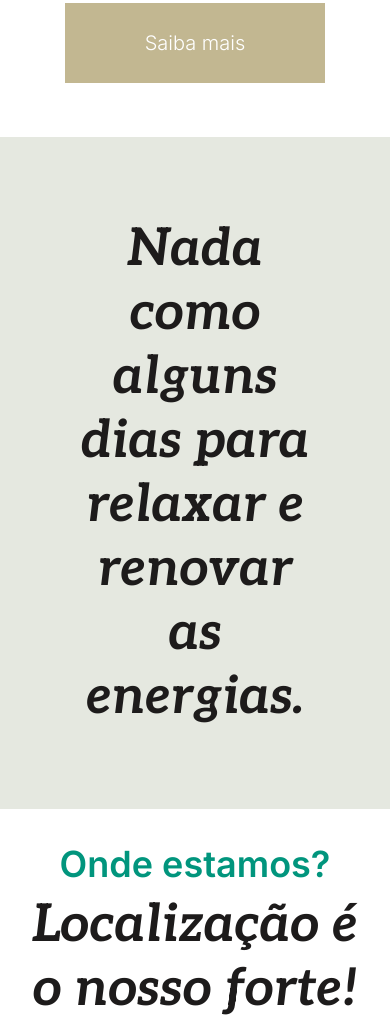
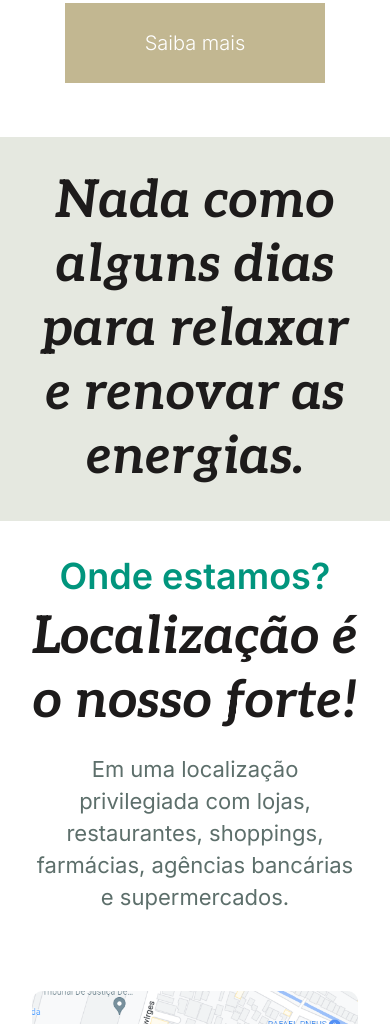
Before and after one commit to edcabralc/chloe, a website: page index.html in a window 390 px wide. Shown: the part 3030-4054 px from the top of the page. Drawn offline with Linux system fonts and the light colour scheme.

Commit message:
fix: ajustes na responsividade seção events

```diff
--- a/sass/_base.scss
+++ b/sass/_base.scss
@@ -85,6 +85,9 @@
 .divider {
   background-color: $soft-gold;
   padding: 80px;
+  @include responsive(tablet) {
+    padding: 32px;
+  }
   text-align: center;
   h2 {
     max-width: 25ch;
--- a/sass/_contact.scss
+++ b/sass/_contact.scss
@@ -3,6 +3,9 @@
 
 .contact {
   display: flex;
+  @include responsive(tablet) {
+    flex-direction: column;
+  }
   &-content {
     flex: 1;
     display: flex;
@@ -10,10 +13,12 @@
     align-items: center;
     flex-direction: column;
     text-align: center;
-
     background-color: $light-gold;
     padding: 0 32px;
     height: 65vh;
+    @include responsive(tablet) {
+      padding: 32px;
+    }
     .title {
       max-width: 14ch;
     }
```
Also changed, not shown: public/assets/styles/styles.css, 1 other file.
